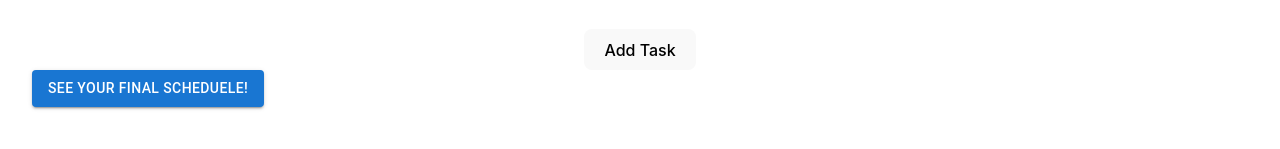
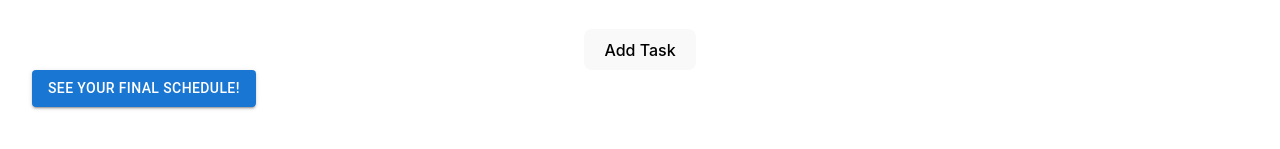
Before and after one commit to Oasis-NEU/sp25-group-8, a React (Vite) app in the folder my-app/: page /preferences in a window 1280 px wide. Shown: the part 607-756 px from the top of the page. Built offline with nearby package versions, Linux system fonts and the light colour scheme.

Commit message:
fixed spelling

```diff
--- a/my-app/src/pages/PreferencesPage.jsx
+++ b/my-app/src/pages/PreferencesPage.jsx
@@ -62,7 +62,7 @@ function PreferencesPage() {
                </Card>
                <button onClick={() => addTask(name, duration)}>Add Task</button>
                <ContainedButtons
-                message='See your final Scheduele!'
+                message='See your final Schedule!'
                 onClick={() => nav('/final')} />
        </>
    );
```
